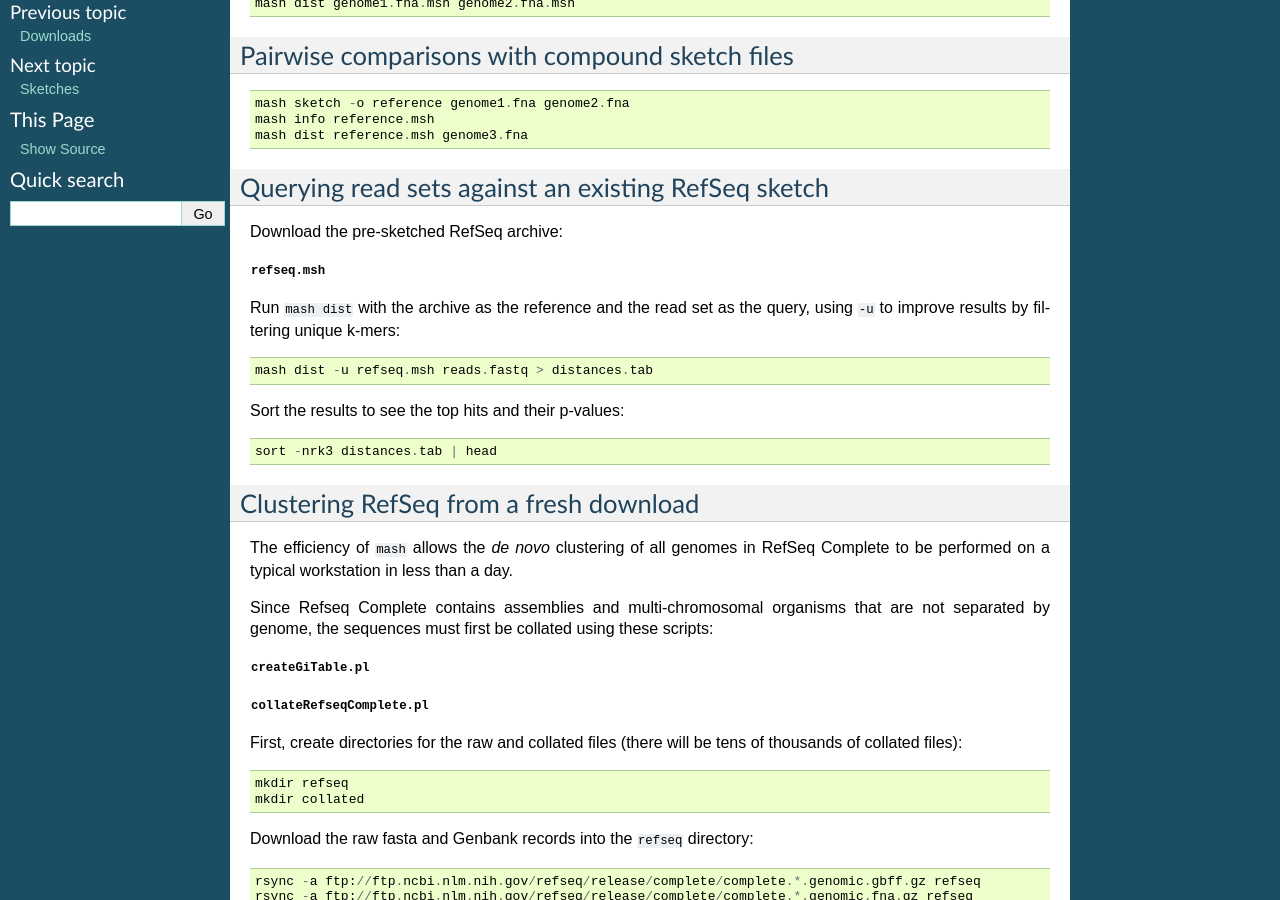
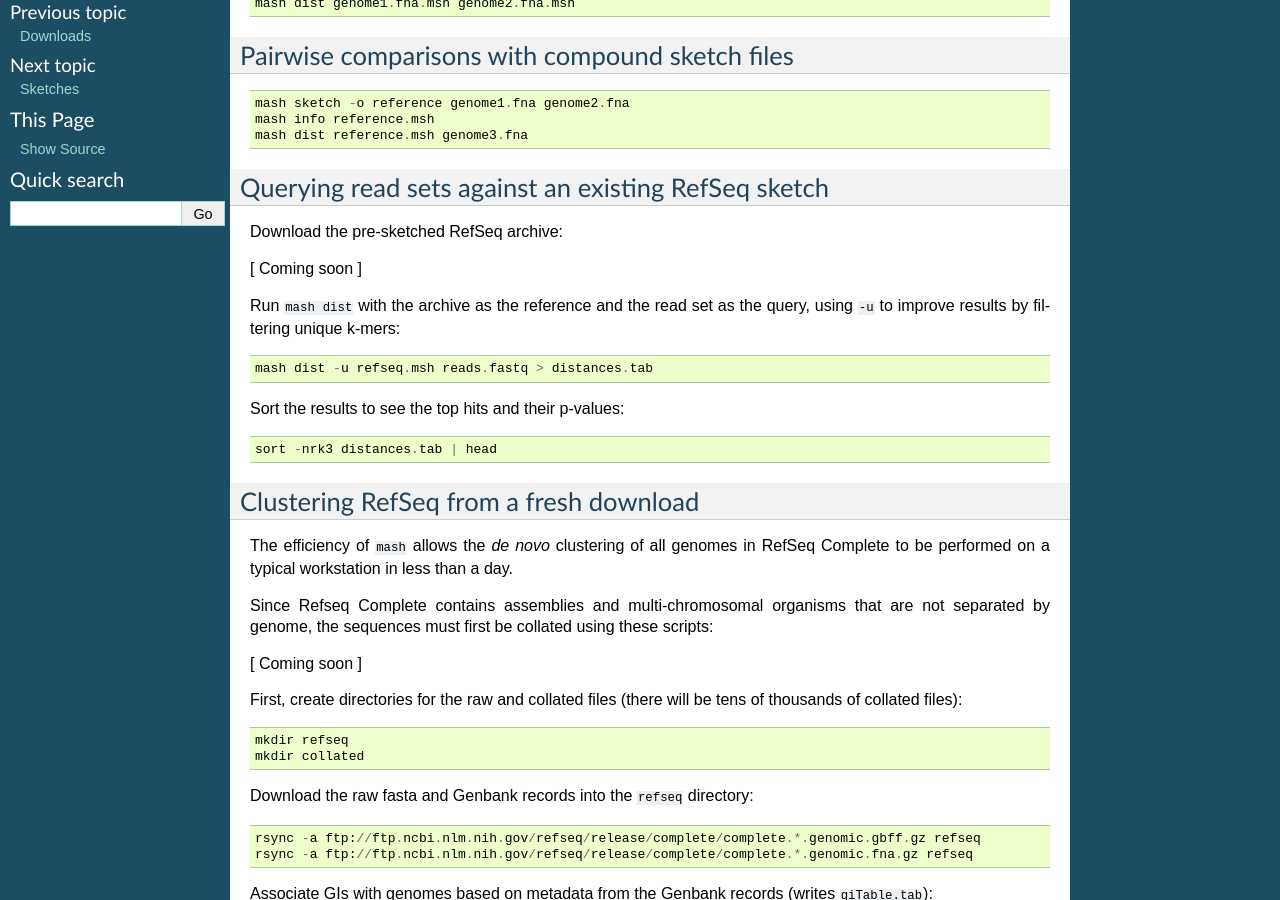
Before and after one commit to marbl/Mash, a Sphinx documentation site: the page built from doc/sphinx/tutorials.rst, in a window 1280 px wide and 900 px high, scrolled down 291 px. Built offline with Sphinx 7.4.7, drawn with Linux system fonts in a browser that asks for light colours; pages that are not in the unit, such as notebooks, are missing from menus.

Commit message:
docs: coming soon placeholders for tutorial downloads

```diff
--- a/doc/sphinx/tutorials.rst
+++ b/doc/sphinx/tutorials.rst
@@ -31,7 +31,9 @@ Querying read sets against an existing RefSeq sketch
 
 Download the pre-sketched RefSeq archive:
 
-:download:`refseq.msh`
+[ Coming soon ]
+
+.. refseq.msh
 
 Run :code:`mash dist` with the archive as the reference and the read set as the
 query, using :code:`-u` to improve results by filtering unique k-mers:
@@ -56,9 +58,11 @@ Since Refseq Complete contains assemblies and multi-chromosomal organisms that
 are not separated by genome, the sequences must first be collated using these
 scripts:
 
-:download:`createGiTable.pl <createGiTable.pl>`
+[ Coming soon ]
 
-:download:`collateRefseqComplete.pl <createGiTable.pl>`
+.. `createGiTable.pl <createGiTable.pl>`
+
+.. `collateRefseqComplete.pl <createGiTable.pl>`
 
 First, create directories for the raw and collated files (there will be tens of
 thousands of collated files):
```
